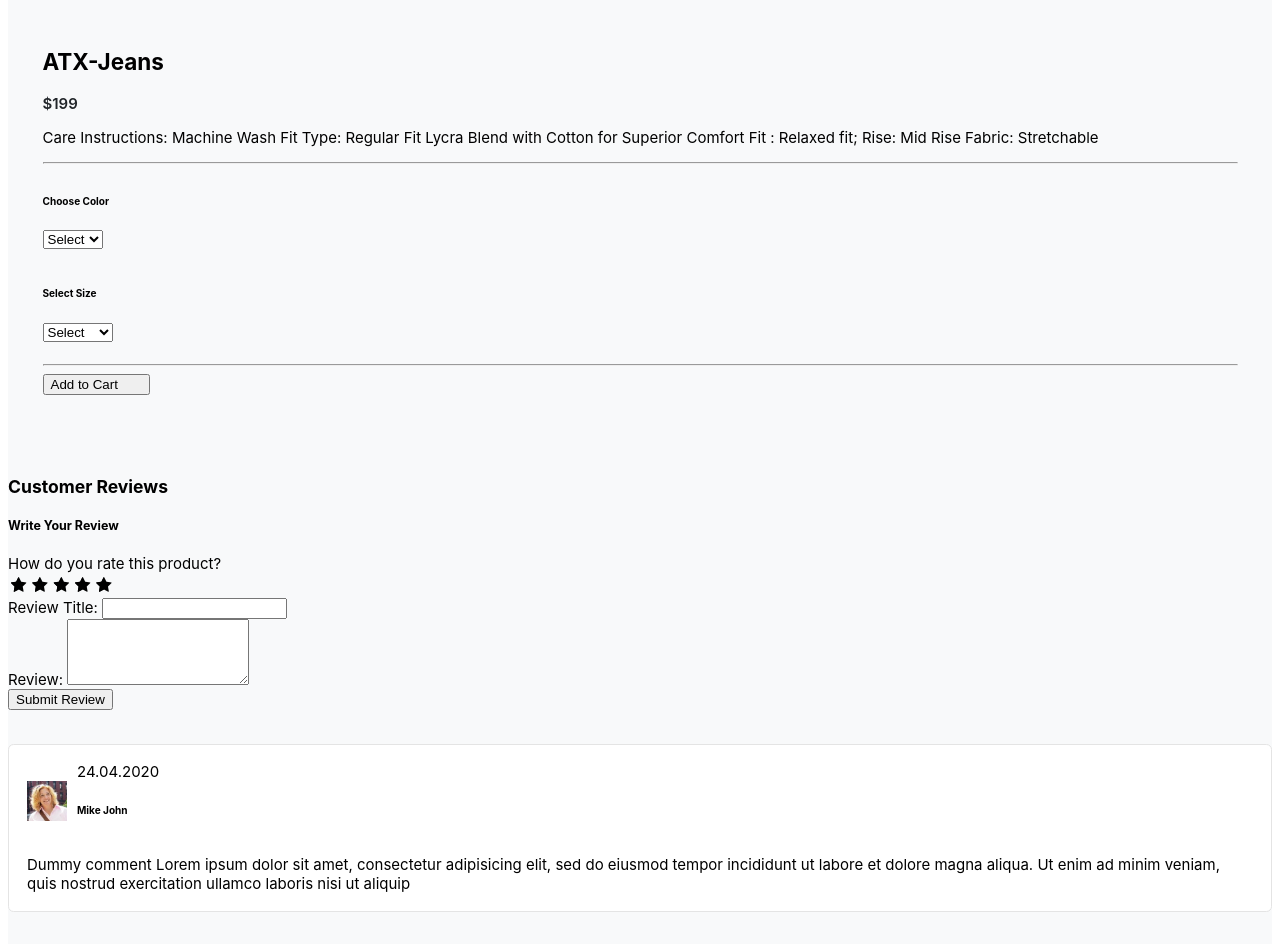
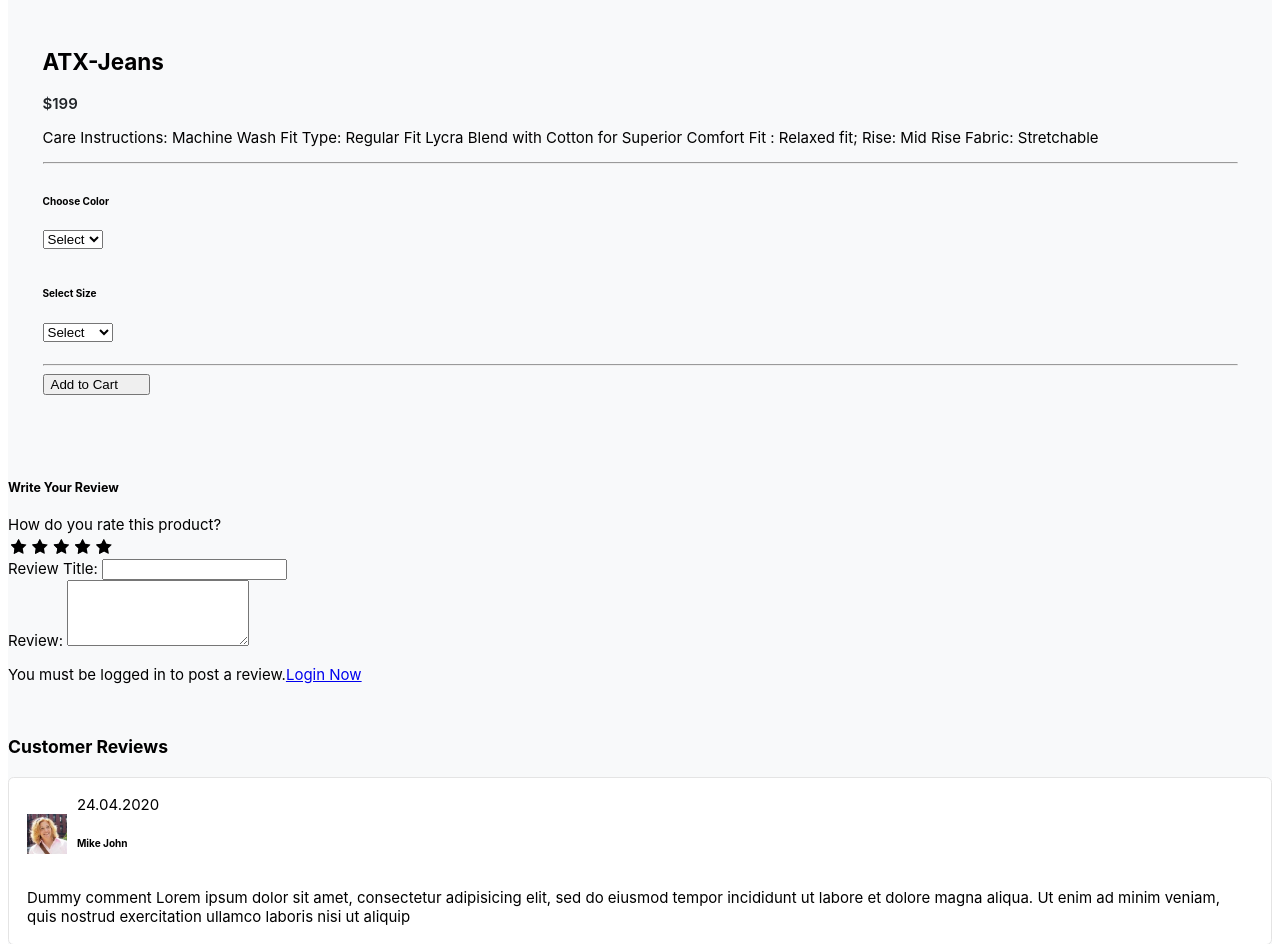
Before and after one commit to sandeep081/Greatkart, a Django app: page /store/category/jeans/atx-jeans/ in a window 1280 px wide. Shown: the part 870-1814 px from the top of the page. Run offline with Django 3.2, Linux system fonts and the light colour scheme; data comes from the database, SQL or seed files in the repository; data that the repository does not hold is empty; some libraries are stand-ins or nearby versions; some web fonts are replaced.

Commit message:
Greatkart

```diff
--- a/store/models.py
+++ b/store/models.py
@@ -47,7 +47,7 @@ class Variation(models.Model):
          return self.variation_value
 
 class ReviewRating(models.Model):
-    products = models.ForeignKey(Product, on_delete=models.CASCADE)
+    product = models.ForeignKey(Product, on_delete=models.CASCADE)
     user = models.ForeignKey(Account, on_delete=models.CASCADE)
     subject = models.CharField(max_length=100, blank=True)
     review = models.TextField(max_length=500, blank=True)
--- a/store/urls.py
+++ b/store/urls.py
@@ -6,5 +6,5 @@ urlpatterns = [
     path('category/<slug:category_slug>/', views.store, name='products_by_category'),
     path('category/<slug:category_slug>/<slug:product_slug>/', views.product_detail, name='product_detail'),
     path('search/', views.search, name='search'),
-
+    path('submit_review/<int:product_id>/', views.submit_review, name='submit_review'),
 ]
--- a/store/views.py
+++ b/store/views.py
@@ -1,13 +1,13 @@
-from django.shortcuts import render, get_object_or_404
-from .models import Product
+from django.shortcuts import render, get_object_or_404, redirect
+from .models import Product, ReviewRating
 from category.models import Category
 from carts.models import CartItem
 from django.db.models import Q
 from carts.views import _cart_id
 from django.core.paginator import EmptyPage, PageNotAnInteger, Paginator
 from django.http import HttpResponse
-
-
+from .forms import ReviewForm
+from django.contrib import messages
 # Create your views here.
 def store(request, category_slug=None):
     categories = None
@@ -58,3 +58,26 @@ def search(request):
         'product_count': product_count,
     }
     return render(request, 'store/store.html', context)
+
+def submit_review(request, product_id):
+    url = request.META.get('HTTP_REFERER')
+    if request.method == 'POST':
+        try:
+            reviews = ReviewRating.objects.get(user__id=request.user.id, product__id=product_id)
+            form = ReviewForm(request.POST, instance=reviews)
+            form.save()
+            messages.success(request, 'Thank you! Your review has been updated.')
+            return redirect(url)
+        except ReviewRating.DoesNotExist:
+            form = ReviewForm(request.POST)
+            if form.is_valid():
+                data = ReviewRating()
+                data.subject = form.cleaned_data['subject']
+                data.rating = form.cleaned_data['rating']
+                data.review = form.cleaned_data['review']
+                data.ip = request.META.get('REMOTE_ADDR')
+                data.product_id = product_id
+                data.user_id = request.user.id
+                data.save()
+                messages.success(request, 'Thank you! Your review has been submitted.')
+                return redirect(url)
--- a/templates/store/product_detail.html
+++ b/templates/store/product_detail.html
@@ -75,12 +75,9 @@
 <div class="row">
 			<div class="col-md-9">
 
-	<header class="section-heading">
-		<h3>Customer Reviews </h3>
 
-	</header>
 
-	<form action="" method="POST">
+	<form action="{% url 'submit_review' single_product.id %}" method="POST">
 		{% csrf_token %}
 		<h5>Write Your Review</h5>
 		<div>
@@ -107,10 +104,20 @@
 			Review:
 			<textarea name="review" rows="4" class="form-control"></textarea>
 			<br>
+			{% if user.is_authenticated %}
 			<input type="submit" value="Submit Review" class="btn btn-primary">
+			{% else %}
+			<p>You must be logged in to post a review.<span><a href="{% url 'login' %}">Login Now </a></span></p>
+			{% endif %}
 		</div>
+{% include 'includes/alerts.html' %}
 	</form>
 <br>
+<header class="section-heading">
+	<h3>Customer Reviews </h3>
+</header>
+
+
 	<article class="box mb-3">
 		<div class="icontext w-100">
 			<img src="{% static './images/avatars/avatar1.jpg' %}" class="img-xs icon rounded-circle">
```
Also changed, not shown: db.sqlite3.
